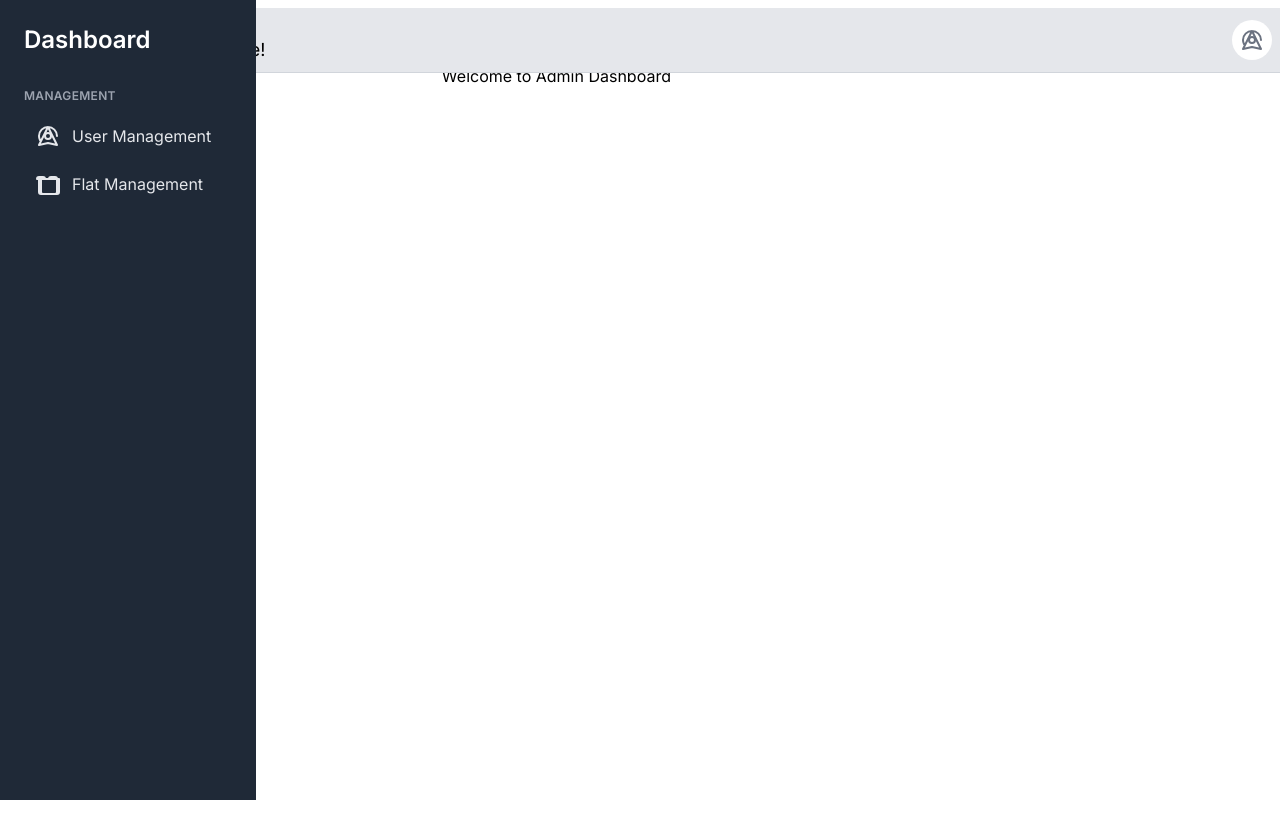
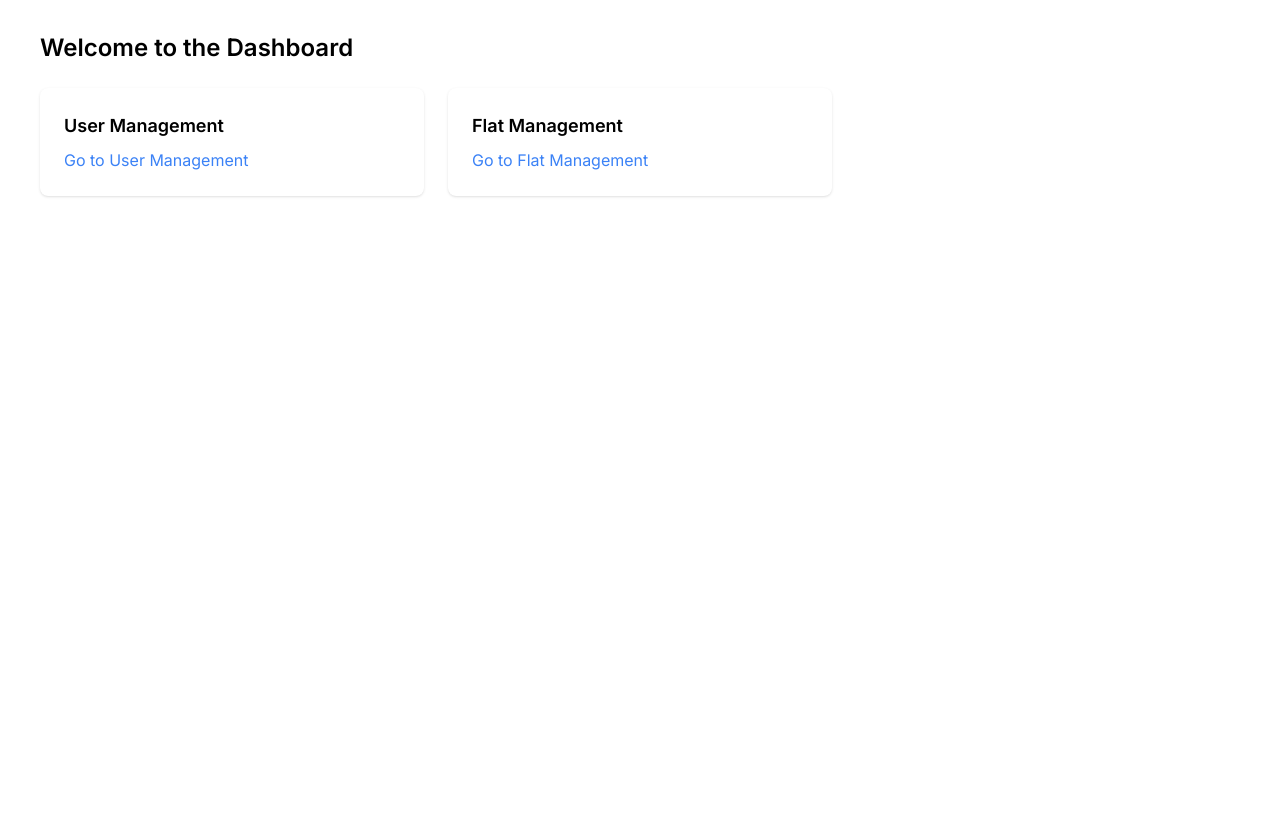
Before and after one commit to MehediMubin/flat-share-client, a Next.js app: page /dashboard in a window 1280 px wide. Before the commit this address had no page. Built offline with nearby package versions, Linux system fonts and the light colour scheme.

Commit message:
modified dashboard ui

```diff
--- a/src/components/DashboardDrawer.tsx
+++ b/src/components/DashboardDrawer.tsx
@@ -1,88 +1,41 @@
-import Image from "next/image";
-import React, { useState } from "react";
-import Sidebar from "./Sidebar";
+import Link from "next/link";
 
-export default function DashboardDrawer({ children }) {
-   const [mobileOpen, setMobileOpen] = useState(false);
-   const [isClosing, setIsClosing] = useState(false);
-
-   const handleDrawerClose = () => {
-      setIsClosing(true);
-      setMobileOpen(false);
-   };
-
-   const handleDrawerTransitionEnd = () => {
-      setIsClosing(false);
-   };
-
-   const handleDrawerToggle = () => {
-      if (!isClosing) {
-         setMobileOpen(!mobileOpen);
-      }
-   };
-
-   const isLoading = false;
-
+const DashboardDrawer = () => {
    return (
-      <div className="flex">
-         <div className="fixed w-full bg-gray-200 border-b border-gray-300 py-2">
-            <div className="flex justify-between items-center px-4">
-               <button
-                  className="mr-2 sm:hidden"
-                  aria-label="open drawer"
-                  onClick={handleDrawerToggle}
-               >
-                  <svg
-                     className="h-6 w-6 text-primary-main"
-                     fill="none"
-                     viewBox="0 0 24 24"
-                     stroke="currentColor"
-                  >
-                     <path
-                        strokeLinecap="round"
-                        strokeLinejoin="round"
-                        strokeWidth={2}
-                        d="M4 6h16M4 12h16M4 18h16"
-                     />
-                  </svg>
-               </button>
-               <div className="flex justify-between items-center w-full">
-                  <div>
-                     <p className="text-sm text-gray-600 truncate">Hi, Admin</p>
-                     <p className="text-lg text-primary-main truncate">
-                        Welcome to PH Health Care!
-                     </p>
+      <div className="h-screen bg-gray-100 flex overflow-hidden">
+         <main className="flex-1 flex flex-col bg-white overflow-y-auto">
+            <div className="px-8 py-6">
+               <h2 className="text-2xl font-semibold mb-2">
+                  Welcome to the Dashboard
+               </h2>
+               <div className="grid grid-cols-1 sm:grid-cols-2 lg:grid-cols-3 gap-6 mt-6">
+                  <div className="bg-white p-6 rounded-lg shadow">
+                     <h3 className="text-lg font-semibold mb-2">
+                        User Management
+                     </h3>
+                     <Link
+                        href="/dashboard/user-management"
+                        className="text-blue-500 hover:underline"
+                     >
+                        Go to User Management
+                     </Link>
                   </div>
-                  <div className="flex items-center space-x-4">
-                     <button className="bg-white rounded-full p-2">
-                        <svg
-                           className="h-6 w-6 text-gray-500"
-                           fill="none"
-                           viewBox="0 0 24 24"
-                           stroke="currentColor"
-                        >
-                           <path
-                              strokeLinecap="round"
-                              strokeLinejoin="round"
-                              strokeWidth={2}
-                              d="M15 12a3 3 0 11-6 0 3 3 0 016 0z"
-                           />
-                           <path
-                              strokeLinecap="round"
-                              strokeLinejoin="round"
-                              strokeWidth={2}
-                              d="M21 12c0-4.968-4.032-9-9-9s-9 4.032-9 9c0 1.463.352 2.838.968 4.062M12 19l9 2-9-18-9 18 9-2zm0 0v.01"
-                           />
-                        </svg>
-                     </button>
+                  <div className="bg-white p-6 rounded-lg shadow">
+                     <h3 className="text-lg font-semibold mb-2">
+                        Flat Management
+                     </h3>
+                     <Link
+                        href="/dashboard/flat-management"
+                        className="text-blue-500 hover:underline"
+                     >
+                        Go to Flat Management
+                     </Link>
                   </div>
                </div>
             </div>
-         </div>
-         <div className="w-60 sm:block hidden">
-            <Sidebar />
-         </div>
-         <div className="w-full sm:pl-60 pt-14 px-4">{children}</div>
+         </main>
       </div>
    );
-}
+};
+
+export default DashboardDrawer;
--- a/src/components/Sidebar.tsx
+++ /dev/null
@@ -1,71 +0,0 @@
-import Link from "next/link";
-import React from "react";
-
-const Sidebar = () => {
-   return (
-      <div className="h-screen bg-gray-800 text-white w-64 fixed top-0 left-0 overflow-y-auto">
-         <div className="p-6">
-            <h2 className="text-2xl font-semibold mb-2">Dashboard</h2>
-            <nav className="mt-8">
-               <h2 className="text-xs font-semibold text-gray-400 uppercase tracking-wide">
-                  Management
-               </h2>
-               <ul className="mt-3 space-y-2">
-                  <li>
-                     <Link
-                        href="/user-management"
-                        className="flex items-center space-x-3 text-gray-200 hover:bg-gray-700 hover:text-white px-3 py-2 rounded"
-                     >
-                        <svg
-                           xmlns="http://www.w3.org/2000/svg"
-                           fill="none"
-                           viewBox="0 0 24 24"
-                           stroke="currentColor"
-                           className="h-6 w-6"
-                        >
-                           <path
-                              strokeLinecap="round"
-                              strokeLinejoin="round"
-                              strokeWidth={2}
-                              d="M15 12a3 3 0 11-6 0 3 3 0 016 0z"
-                           />
-                           <path
-                              strokeLinecap="round"
-                              strokeLinejoin="round"
-                              strokeWidth={2}
-                              d="M21 12c0-4.968-4.032-9-9-9s-9 4.032-9 9c0 1.463.352 2.838.968 4.062M12 19l9 2-9-18-9 18 9-2zm0 0v.01"
-                           />
-                        </svg>
-                        <span>User Management</span>
-                     </Link>
-                  </li>
-                  <li>
-                     <Link
-                        href="/flat-management"
-                        className="flex items-center space-x-3 text-gray-200 hover:bg-gray-700 hover:text-white px-3 py-2 rounded"
-                     >
-                        <svg
-                           xmlns="http://www.w3.org/2000/svg"
-                           fill="none"
-                           viewBox="0 0 24 24"
-                           stroke="currentColor"
-                           className="h-6 w-6"
-                        >
-                           <path
-                              strokeLinecap="round"
-                              strokeLinejoin="round"
-                              strokeWidth={2}
-                              d="M3 7h2m16 0h2m-2 0a2 2 0 00-2-2h-4a2 2 0 00-2 2H9a2 2 0 00-2-2H3a2 2 0 00-2 2h2m18 0v13a2 2 0 01-2 2H5a2 2 0 01-2-2V7m18 0v13M5 7v13a2 2 0 002 2h14a2 2 0 002-2V7H5z"
-                           />
-                        </svg>
-                        <span>Flat Management</span>
-                     </Link>
-                  </li>
-               </ul>
-            </nav>
-         </div>
-      </div>
-   );
-};
-
-export default Sidebar;
```
